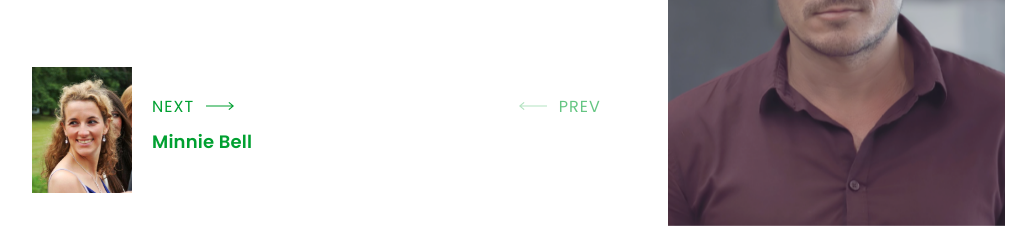
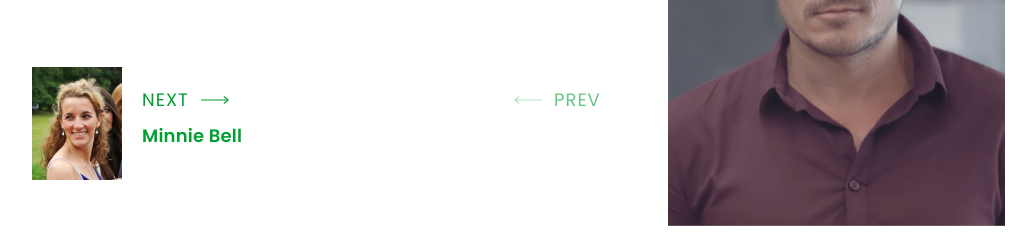
Before and after one commit to AndrewKreshchenko/UPQODE, a website: page index.html in a window 1280 px wide. Shown: the part 3018-3261 px from the top of the page, without its empty margins (96-1132 px from the left). Drawn offline with nearby package versions, Linux system fonts and the light colour scheme; some packages are replaced by stand-ins of ours.

Commit message:
Add files via upload

```diff
--- a/app/assets/css/styles.css
+++ b/app/assets/css/styles.css
@@ -1048,8 +1048,25 @@ ul, li {
 }
 
 .team__nav_photo {
-  max-width: 100px;
   text-align: right;
+}
+
+@media (min-width: 320px) {
+  .team__nav_photo {
+    max-width: 60px;
+  }
+}
+
+@media (min-width: 768px) {
+  .team__nav_photo {
+    max-width: 90px;
+  }
+}
+
+@media (min-width: 992px) {
+  .team__nav_photo {
+    max-width: 90px;
+  }
 }
 
 .team__nav_photo img {
@@ -1058,7 +1075,6 @@ ul, li {
 }
 
 .team__nav-next_name {
-  margin-top: 10px;
   color: #00a031;
   font-weight: 600;
   font-size: 18px;
@@ -1084,14 +1100,37 @@ ul, li {
 
 .team__nav-text .team__nav-text_content.team__nav--next .team__nav-text_move::after {
   content: url(../img/team/arrow-next.svg);
-  width: 40px;
   text-align: right;
+}
+
+@media (min-width: 320px) {
+  .team__nav-text .team__nav-text_content.team__nav--next .team__nav-text_move::after {
+    width: auto;
+  }
+}
+
+@media (min-width: 768px) {
+  .team__nav-text .team__nav-text_content.team__nav--next .team__nav-text_move::after {
+    width: 40px;
+  }
 }
 
 .team__nav-text .team__nav-text_content.team__nav--prev .team__nav-text_move::before {
   content: url(../img/team/arrow-prev.svg);
-  -webkit-transform: translateX(-40px);
-  transform: translateX(-40px);
+}
+
+@media (min-width: 320px) {
+  .team__nav-text .team__nav-text_content.team__nav--prev .team__nav-text_move::before {
+    -webkit-transform: translateX(-30px);
+    transform: translateX(-30px);
+  }
+}
+
+@media (min-width: 768px) {
+  .team__nav-text .team__nav-text_content.team__nav--prev .team__nav-text_move::before {
+    -webkit-transform: translateX(-40px);
+    transform: translateX(-40px);
+  }
 }
 
 .team__nav-text .team__nav-text_content.team__nav--endpoint {
@@ -1113,13 +1152,37 @@ ul, li {
 .team__nav-text_move {
   text-transform: uppercase;
   letter-spacing: 1px;
+}
+
+@media (min-width: 320px) {
+  .team__nav-text_move {
+    font-size: 0;
+  }
+}
+
+@media (min-width: 768px) {
+  .team__nav-text_move {
+    font-size: 18px;
+  }
 }
 
 .team__nav-text_name {
   display: block;
   font-size: 18px;
   font-weight: 600;
-  line-height: 2.5;
+}
+
+@media (min-width: 320px) {
+  .team__nav-text_name {
+    margin-top: 10px;
+  }
+}
+
+@media (min-width: 768px) {
+  .team__nav-text_name {
+    margin-top: 0;
+    line-height: 2.5;
+  }
 }
 
 .team__slider {
```
Also changed, not shown: 1 other file.
